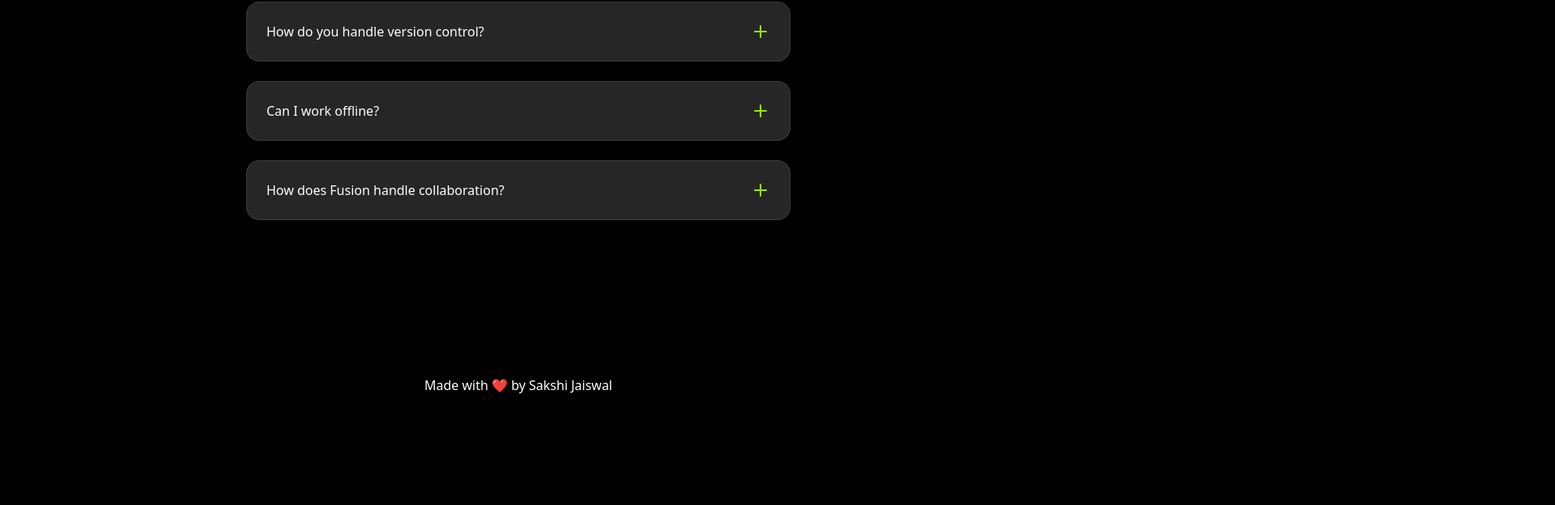
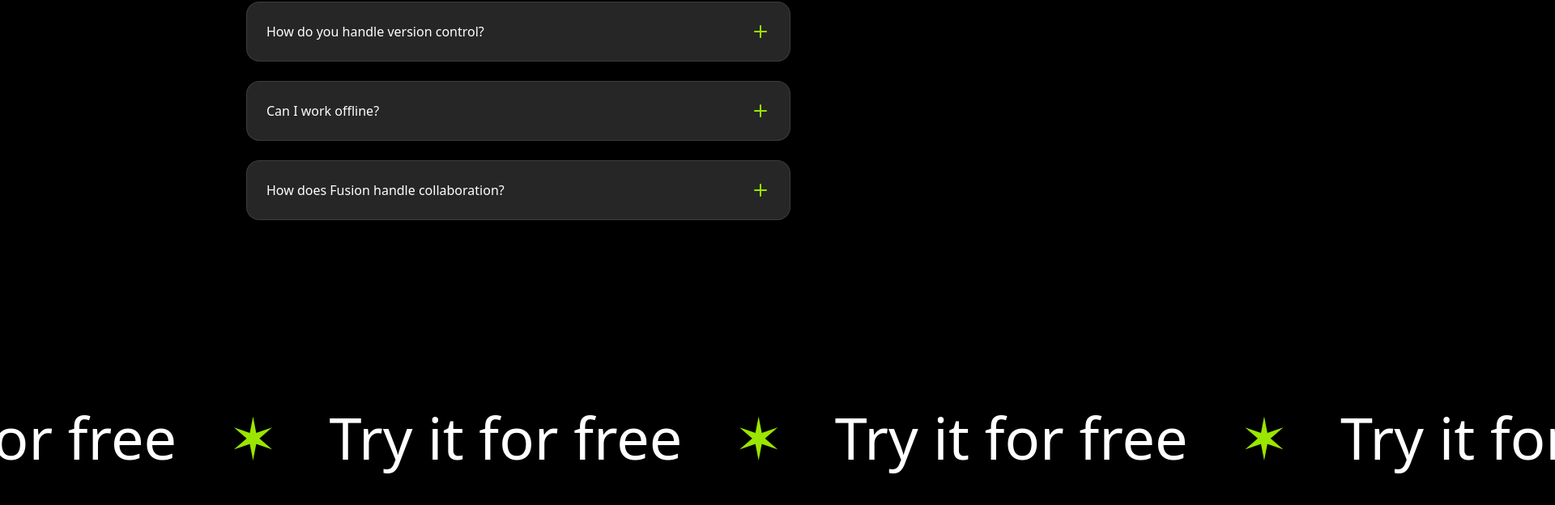
Before and after one commit to thesakshijaiswal/fusion, a Next.js app: page / in a window 1280 px wide. Shown: the part 4485-5109 px from the top of the page at 81% size, 1920 px wide, since content can reach past the window. Before the commit the page ends 5069 px from the top, so only its background shows below. Built offline with nearby package versions, Linux system fonts and the light colour scheme.

Commit message:
style: add a cta line and improve styling

```diff
--- a/src/sections/CallToAction..tsx
+++ b/src/sections/CallToAction..tsx
@@ -1,7 +1,15 @@
 export default function CallToAction() {
   return (
     <section className="flex justify-center py-24">
-      <div className="container">
+      <div className="flex overflow-x-clip p-4">
+        <div className="flex flex-none gap-16 text-7xl font-medium">
+          {Array.from({ length: 10 }).map((_, i) => (
+            <div key={i} className="flex items-center gap-16">
+              <span className="text-lime-400">&#10038;</span>
+              <span>Try it for free</span>
+            </div>
+          ))}
+        </div>
         <p className="flex justify-center">Made with ❤️ by Sakshi Jaiswal</p>
       </div>
     </section>
```
